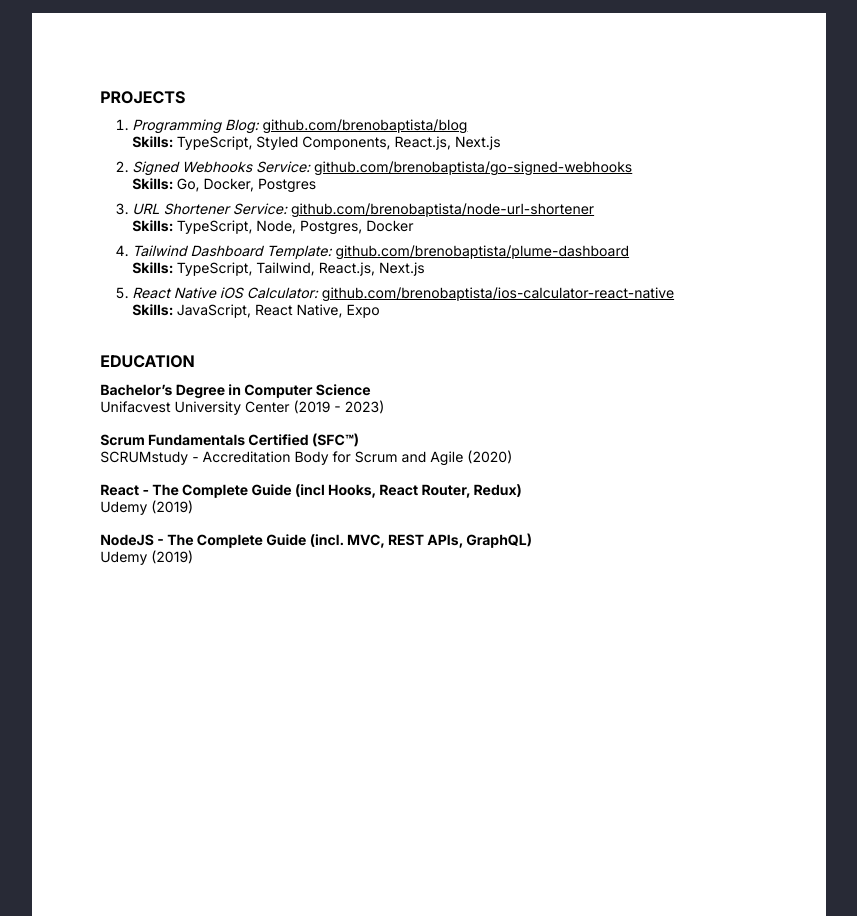
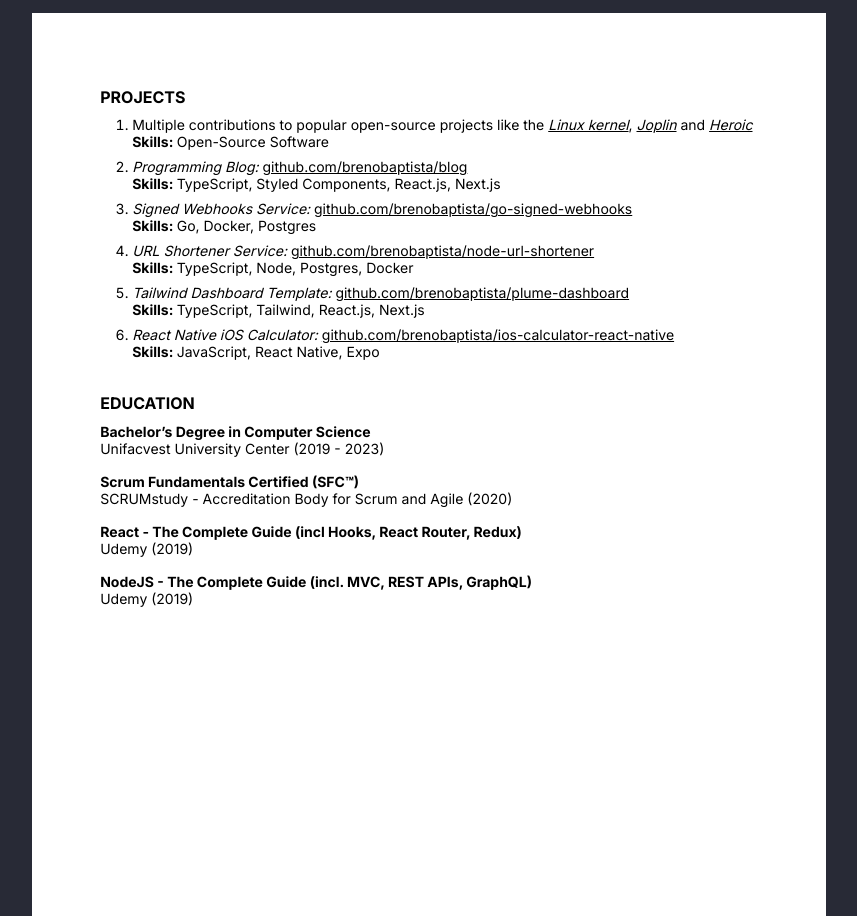
Before and after one commit to brenobaptista/blog, a Next.js app: page /resume in a window 1280 px wide. Shown: the part 1140-2056 px from the top of the page, without its empty margins (211-1068 px from the left). Built offline with nearby package versions, Linux system fonts and the light colour scheme.

Commit message:
Add open-source contributions to resume

```diff
--- a/src/pages/resume.tsx
+++ b/src/pages/resume.tsx
@@ -195,6 +195,34 @@ const Resume = () => (
           <h2>PROJECTS</h2>
           <ol>
             <li>
+              Multiple contributions to popular open-source projects like the{' '}
+              <a
+                href='https://github.com/torvalds/linux/commit/51db05283f7c9c95a3e6853a3044cd04226551bf'
+                target='_blank'
+                rel='noreferrer noopener'
+              >
+                <i>Linux kernel</i>
+              </a>
+              ,{' '}
+              <a
+                href='https://github.com/laurent22/joplin/pulls?q=is%3Apr+author%3Abrenobaptista+is%3Aclosed'
+                target='_blank'
+                rel='noreferrer noopener'
+              >
+                <i>Joplin</i>
+              </a>{' '}
+              and{' '}
+              <a
+                href='https://github.com/Heroic-Games-Launcher/HeroicGamesLauncher/pulls?q=is%3Apr+is%3Aclosed+author%3Abrenobaptista'
+                target='_blank'
+                rel='noreferrer noopener'
+              >
+                <i>Heroic</i>
+              </a>
+              <br />
+              <b>Skills: </b>Open-Source Software
+            </li>
+            <li>
               <i>Programming Blog: </i>
               <a
                 href='https://github.com/brenobaptista/blog'
```
